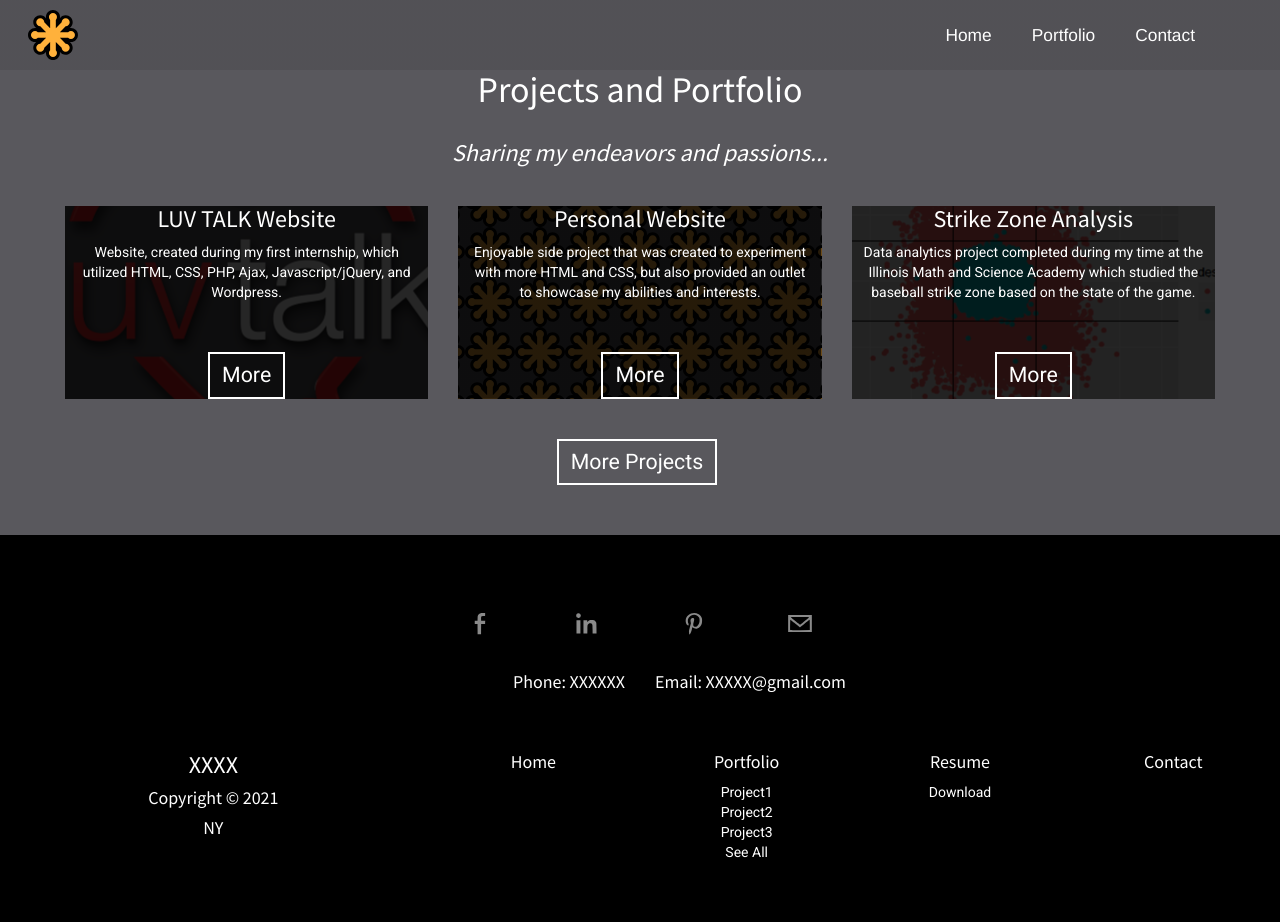
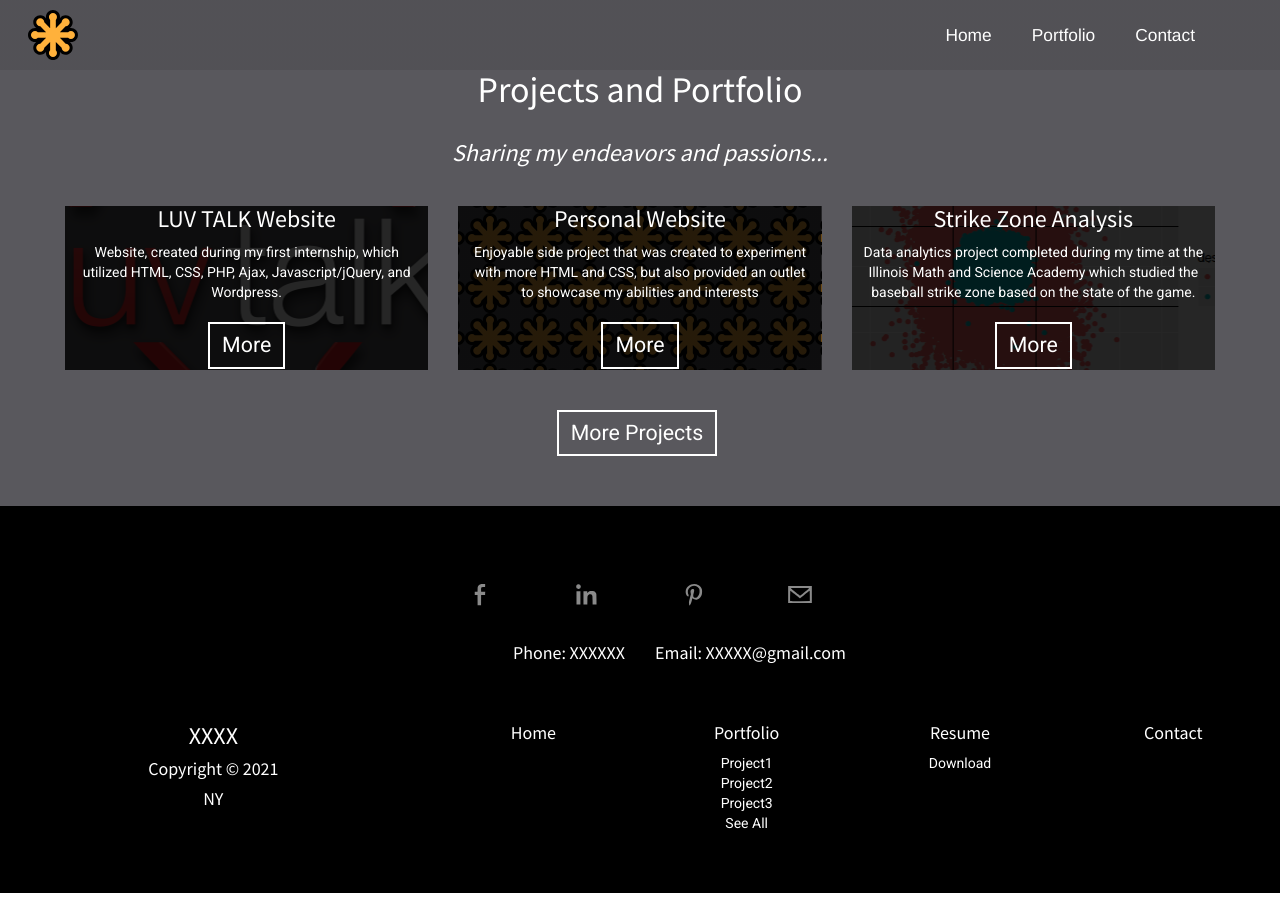
Before and after one commit to huycans/my-site-antra, a React (Create React App) app: page /portfolio in a window 1280 px wide. After the commit the page ends 893 px from the top, so only its background shows below. Built offline with nearby package versions, Linux system fonts and the light colour scheme.

Commit message:
Make the projects same height using hooks and refs

```diff
--- a/src/components/Portfolio/Portfolio.tsx
+++ b/src/components/Portfolio/Portfolio.tsx
@@ -1,9 +1,79 @@
-import React from "react";
+import React, { useRef, useEffect } from "react";
 import { Link } from "react-router-dom";
 import { emptyLink } from "../../utils/utils";
 import "./portfolio.css";
 
+const projectData = [
+  {
+    title: "LUV TALK Website",
+    description:
+      "Website, created during my first internship, which utilized HTML, CSS, PHP, Ajax, Javascript/jQuery, and Wordpress.",
+    link: "",
+    className: "luvtalk-project",
+  },
+  {
+    title: "Personal Website",
+    description:
+      "Enjoyable side project that was created to experiment with more HTML and CSS, but also provided an outlet to showcase my abilities and interests",
+    link: "",
+    className: "personal-website-project",
+  },
+  {
+    title: "Strike Zone Analysis",
+    description:
+      "Data analytics project completed during my time at the Illinois Math and Science Academy which studied the baseball strike zone based on the state of the game.",
+    link: "",
+    className: "strike-zone-project",
+  },
+];
+
 export default function Portfolio() {
+  //an array that keep refs to the projects
+  const projectRefs = useRef(new Array());
+
+  //display the projects
+  const projectDisplay = projectData.map((project) => {
+    const link = project.link !== "" ? project.link : emptyLink;
+    return (
+      <div key={project.title} className="col-sm-4 col-md-4 text-center">
+        <div
+          ref={(projectRef) => projectRefs.current.push(projectRef)}
+          className={project.className}
+        >
+          <h3>{project.title}</h3>
+          <p>{project.description}</p>
+          <div className="row">
+            <Link
+              to={link}
+              className="project-more-btn btn btn-default btn-border"
+            >
+              More
+            </Link>
+          </div>
+        </div>
+      </div>
+    );
+  });
+
+  //effect that will run after rendering, so that projects's heights are available
+  useEffect(() => {
+    console.log("projectRefs.current", projectRefs.current);
+    if (projectRefs.current.length !== 0) {
+      let maxHeight = 0;
+      let maxRef: null | JSX.IntrinsicElements = null;
+      //find the tallest project element
+      projectRefs.current.forEach((ref) => {
+        if (maxHeight < ref.offsetHeight) maxHeight = ref.offsetHeight;
+        maxRef = ref;
+      });
+
+      //set all project elements to maxHeight
+      projectRefs.current.forEach((ref) => {
+        ref.style.minHeight = maxHeight + 1 + "px";
+      });
+    }
+  });
+
   return (
     <div className="projects" id="projects">
       <div className="container-fluid">
@@ -23,66 +93,7 @@ export default function Portfolio() {
           </div>
         </div>
 
-        <div className="row">
-          <div className="col-sm-4 col-md-4 text-center">
-            <div className="luvtalk-project">
-              <h3>LUV TALK Website</h3>
-              <p>
-                Website, created during my first internship, which utilized
-                HTML, CSS, PHP, Ajax, Javascript/jQuery, and Wordpress.{" "}
-              </p>
-              <div className="row">
-                <div className="col-sm-4 col-md-4 col-sm-offset-4 col-md-offset-4">
-                  <div className="project-more-info">
-                    <Link to={emptyLink} className="btn btn-default btn-border">
-                      More
-                    </Link>
-                  </div>
-                </div>
-              </div>
-            </div>
-          </div>
-
-          <div className="col-sm-4 col-md-4 text-center">
-            <div className="personal-website-project">
-              <h3>Personal Website</h3>
-              <p>
-                Enjoyable side project that was created to experiment with more
-                HTML and CSS, but also provided an outlet to showcase my
-                abilities and interests.
-              </p>
-              <div className="row">
-                <div className="col-sm-4 col-md-4 col-sm-offset-4 col-md-offset-4">
-                  <div className="project-more-info">
-                    <Link to={emptyLink} className="btn btn-default btn-border">
-                      More
-                    </Link>
-                  </div>
-                </div>
-              </div>
-            </div>
-          </div>
-
-          <div className="col-sm-4 col-md-4 text-center">
-            <div className="strike-zone-project">
-              <h3>Strike Zone Analysis</h3>
-              <p>
-                Data analytics project completed during my time at the Illinois
-                Math and Science Academy which studied the baseball strike zone
-                based on the state of the game.
-              </p>
-              <div className="row">
-                <div className="col-sm-4 col-md-4 col-sm-offset-4 col-md-offset-4">
-                  <div className="project-more-info">
-                    <Link to={emptyLink} className="btn btn-default btn-border">
-                      More
-                    </Link>
-                  </div>
-                </div>
-              </div>
-            </div>
-          </div>
-        </div>
+        <div className="row">{projectDisplay}</div>
 
         <div className="row">
           <div className="col-sm-2 col-md-2 col-sm-offset-5 col-md-offset-5">
--- a/src/components/Portfolio/portfolio.css
+++ b/src/components/Portfolio/portfolio.css
@@ -56,3 +56,7 @@
 .endorsements h4 {
   border-bottom: 1px solid black;
 }
+
+.project-more-btn {
+  margin-top: 10px !important;
+}
```
